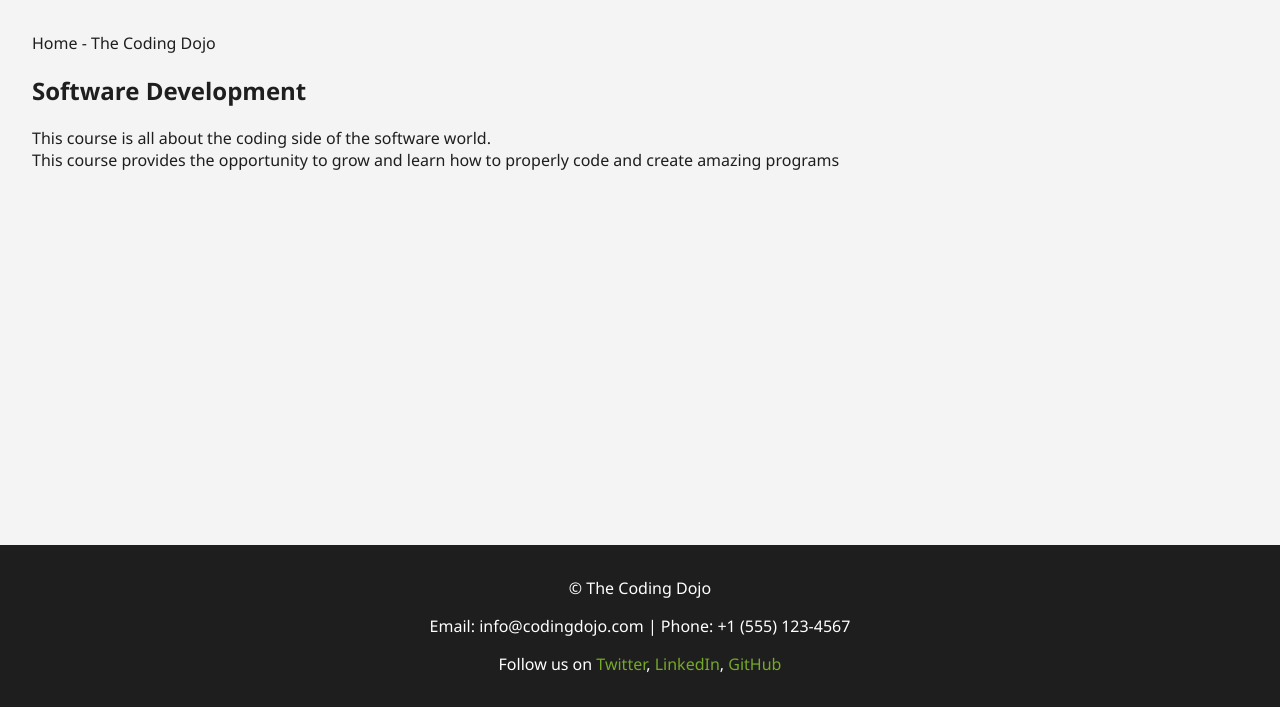
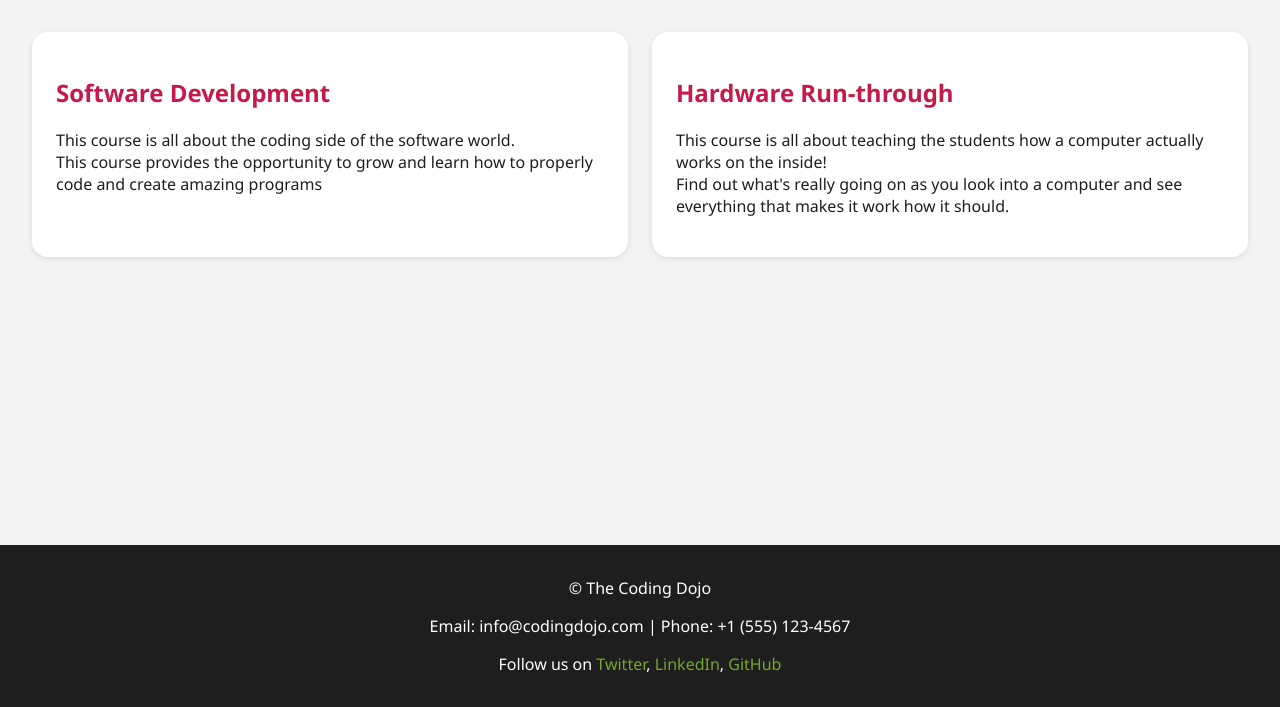
Before and after one commit to 24CowdryA008/dojo-project-design, a Flask app: page /courses in a window 1280 px wide. Shown: the part 93-800 px from the top of the page. Run offline with Flask 3, Linux system fonts and the light colour scheme.

Commit message:
added things like with the about and the courses
Created templates/about.html with introductory content about the Dojo. Updated templates/courses.html to include a new Hardware Run-through course and improved structure. Added CSS styling for feature headings and expanded README to mention Flask, Raspberry Pi, and Jinja.

```diff
--- a/static/styles.css
+++ b/static/styles.css
@@ -104,6 +104,10 @@ main {
     color: var(--raspberry);
 }
 
+.feature h2 {
+    color: var(--raspberry);
+}
+
 footer {
     background-color: var(--black);
     color: var(--white);
--- a/templates/courses.html
+++ b/templates/courses.html
@@ -2,12 +2,15 @@
 
 {% block content %}
 
-{% block title %}Home - The Coding Dojo{% endblock %}
 
-<section class="course">
-    <div class="info">
+<section class="features">
+    <div class="feature">
         <h2>Software Development</h2>
         <p>This course is all about the coding side of the software world.<br>This course provides the opportunity to grow and learn how to properly code and create amazing programs</p>
+    </div>
+    <div class="feature">
+        <h2>Hardware Run-through</h2>
+        <p>This course is all about teaching the students how a computer actually works on the inside!<br>Find out what's really going on as you look into a computer and see everything that makes it work how it should.</p>
     </div>
 </section>
 
```
Also changed, not shown: templates/about.html (+13 -0 lines), README.md.
